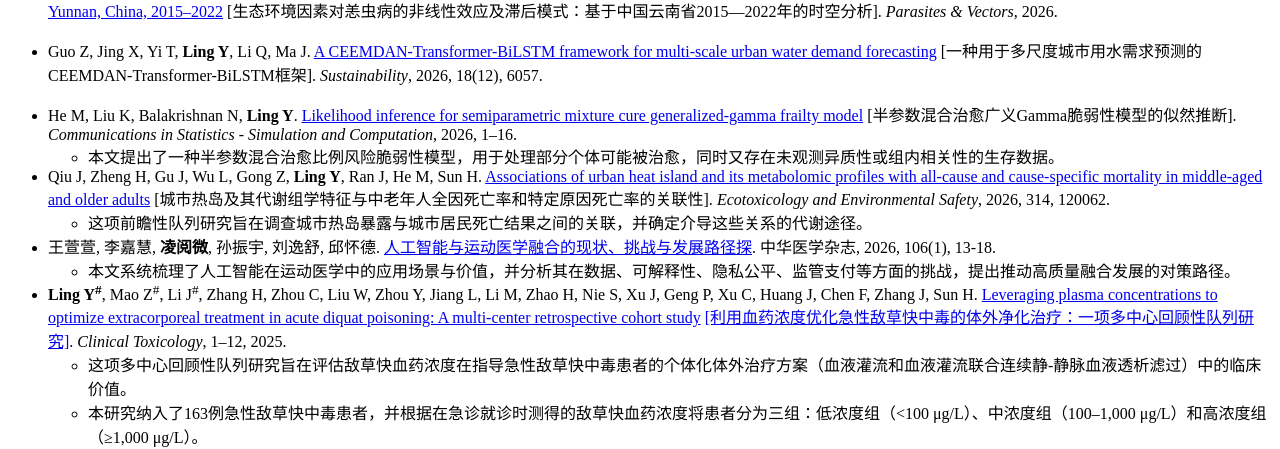
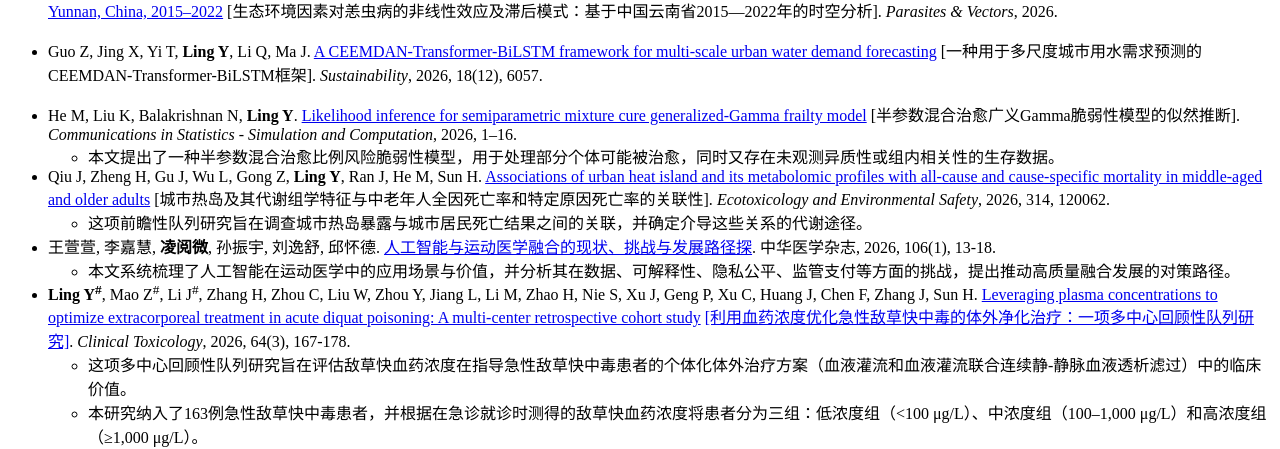
Before and after one commit to lingyuewei/lingyuewei.github.io, a Jekyll site: the page built from _pages/includes/pub.md, in a window 1280 px wide and 900 px high, scrolled down 774 px. Shown: the part 153-602 px from the top of the window. Built offline with Jekyll 4.4.1, drawn with Linux system fonts in a browser that asks for light colours; our own code applies the rules of GitHub Pages for plain Markdown files.

Commit message:
Update pub.md

```diff
--- a/_pages/includes/pub.md
+++ b/_pages/includes/pub.md
@@ -4,7 +4,7 @@
 
 - Guo Z, Jing X, Yi T, **Ling Y**, Li Q, Ma J. [A CEEMDAN-Transformer-BiLSTM framework for multi-scale urban water demand forecasting](https://doi.org/10.3390/su18126057) [一种用于多尺度城市用水需求预测的CEEMDAN-Transformer-BiLSTM框架]. *Sustainability*, 2026, 18(12), 6057.
 
-- He M, Liu K, Balakrishnan N, **Ling Y**. [Likelihood inference for semiparametric mixture cure generalized-gamma frailty model](https://doi.org/10.1080/03610918.2026.2651419) [半参数混合治愈广义Gamma脆弱性模型的似然推断]. *Communications in Statistics - Simulation and Computation*, 2026, 1–16.
+- He M, Liu K, Balakrishnan N, **Ling Y**. [Likelihood inference for semiparametric mixture cure generalized-Gamma frailty model](https://doi.org/10.1080/03610918.2026.2651419) [半参数混合治愈广义Gamma脆弱性模型的似然推断]. *Communications in Statistics - Simulation and Computation*, 2026, 1–16.
   - 本文提出了一种半参数混合治愈比例风险脆弱性模型，用于处理部分个体可能被治愈，同时又存在未观测异质性或组内相关性的生存数据。
 
 - Qiu J, Zheng H, Gu J, Wu L, Gong Z, **Ling Y**, Ran J, He M, Sun H. [Associations of urban heat island and its metabolomic profiles with all-cause and cause-specific mortality in middle-aged and older adults](https://doi.org/10.1016/j.ecoenv.2026.120062) [城市热岛及其代谢组学特征与中老年人全因死亡率和特定原因死亡率的关联性]. *Ecotoxicology and Environmental Safety*, 2026, 314, 120062.
@@ -13,7 +13,7 @@
 - 王萱萱, 李嘉慧, **凌阅微**, 孙振宇, 刘逸舒, 邱怀德. [人工智能与运动医学融合的现状、挑战与发展路径探](https://rs.yiigle.com/cmaid/1651566). 中华医学杂志, 2026, 106(1), 13-18.
   - 本文系统梳理了人工智能在运动医学中的应用场景与价值，并分析其在数据、可解释性、隐私公平、监管支付等方面的挑战，提出推动高质量融合发展的对策路径。
 
-- **Ling Y<sup>#</sup>**, Mao Z<sup>#</sup>, Li J<sup>#</sup>, Zhang H, Zhou C, Liu W, Zhou Y, Jiang L, Li M, Zhao H, Nie S, Xu J, Geng P, Xu C, Huang J, Chen F, Zhang J, Sun H. [Leveraging plasma concentrations to optimize extracorporeal treatment in acute diquat poisoning: A multi-center retrospective cohort study](https://doi.org/10.1080/15563650.2025.2591798) [[利用血药浓度优化急性敌草快中毒的体外净化治疗：一项多中心回顾性队列研究]](https://mp.weixin.qq.com/s/gS66yYFcwIj_nkaUdg428g). *Clinical Toxicology*, 1–12, 2025.
+- **Ling Y<sup>#</sup>**, Mao Z<sup>#</sup>, Li J<sup>#</sup>, Zhang H, Zhou C, Liu W, Zhou Y, Jiang L, Li M, Zhao H, Nie S, Xu J, Geng P, Xu C, Huang J, Chen F, Zhang J, Sun H. [Leveraging plasma concentrations to optimize extracorporeal treatment in acute diquat poisoning: A multi-center retrospective cohort study](https://doi.org/10.1080/15563650.2025.2591798) [[利用血药浓度优化急性敌草快中毒的体外净化治疗：一项多中心回顾性队列研究]](https://mp.weixin.qq.com/s/gS66yYFcwIj_nkaUdg428g). *Clinical Toxicology*, 2026, 64(3), 167-178.
   - 这项多中心回顾性队列研究旨在评估敌草快血药浓度在指导急性敌草快中毒患者的个体化体外治疗方案（血液灌流和血液灌流联合连续静-静脉血液透析滤过）中的临床价值。
   - 本研究纳入了163例急性敌草快中毒患者，并根据在急诊就诊时测得的敌草快血药浓度将患者分为三组：低浓度组（<100 μg/L）、中浓度组（100–1,000 μg/L）和高浓度组（≥1,000 μg/L）。
 
```
